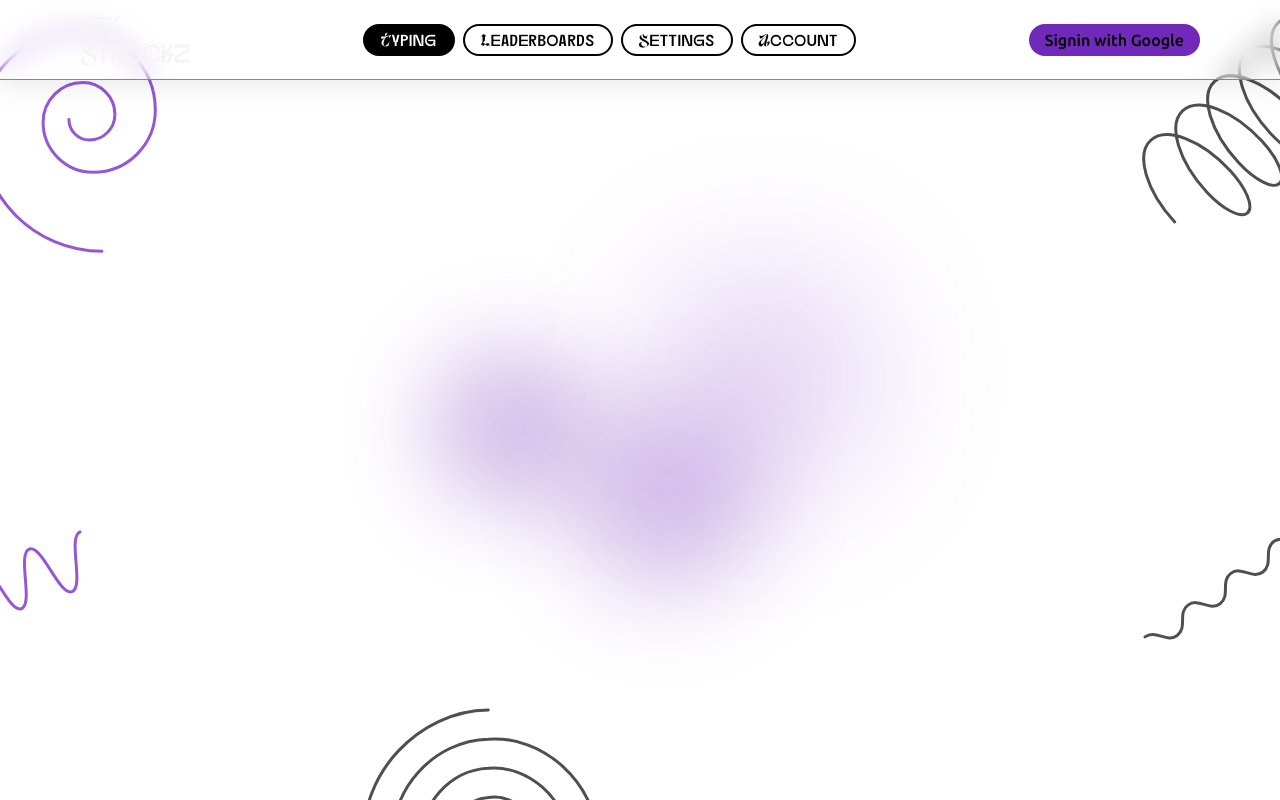
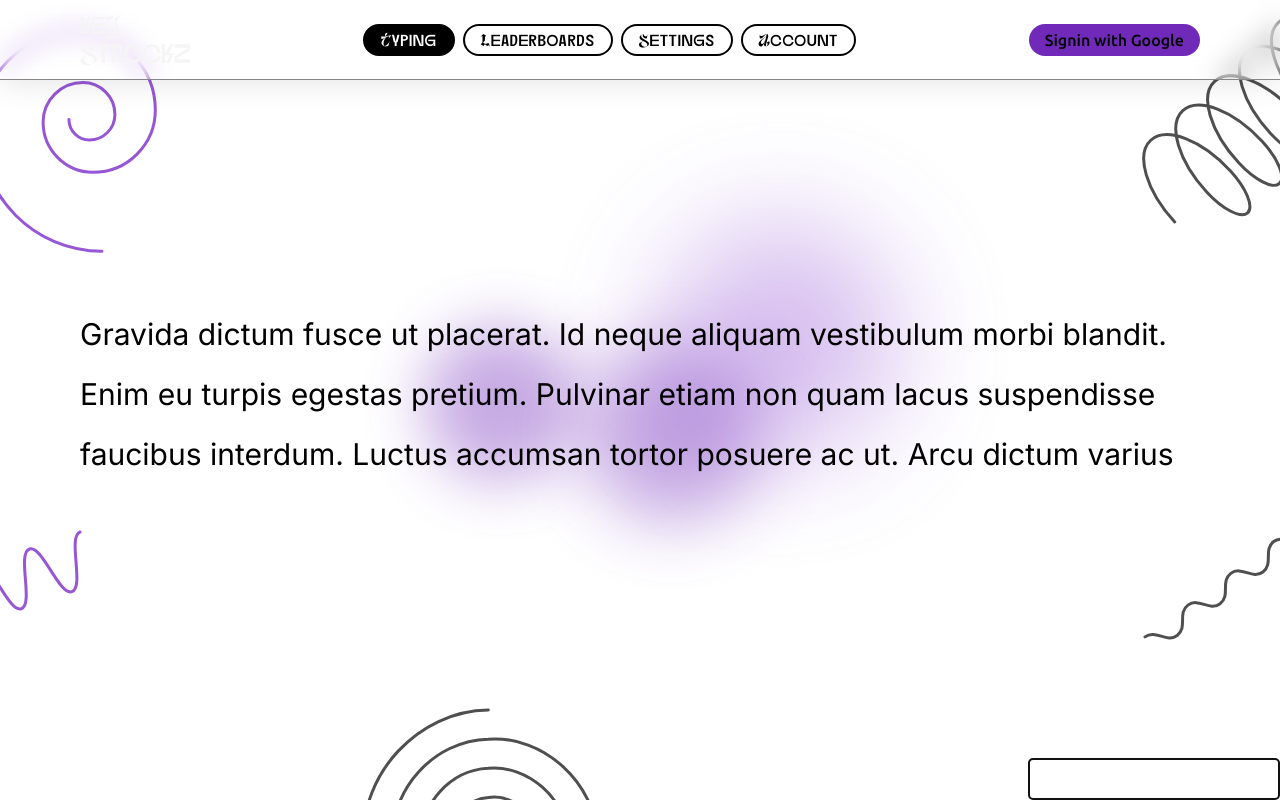
Before and after one commit to pinugit/keystrockz, a Next.js app: page / in a window 1280 px wide. Built offline with nearby package versions, Linux system fonts and the light colour scheme; no server answers.

Commit message:
completed the blob animation and added text to the play page

```diff
--- a/app/components/BgAnimationBlob/BgAnimatoinBlob.module.css
+++ b/app/components/BgAnimationBlob/BgAnimatoinBlob.module.css
@@ -13,6 +13,7 @@
   display: flex;
   justify-content: space-between;
   align-items: center;
+  margin-top: -60px;
 }
 
 .blob1 {
@@ -20,9 +21,9 @@
   height: 250px;
   border-radius: 50%;
   background: var(--primary-600);
-  animation: blob1 90s ease-in-out infinite;
-  opacity: 30%;
-  filter: blur(70px);
+  animation: blob1 70s ease-in-out infinite;
+  opacity: 40%;
+  filter: blur(50px);
 }
 
 .blob2 {
@@ -30,9 +31,9 @@
   height: 200px;
   border-radius: 50%;
   background: var(--primary-400);
-  animation: blob2 90s ease-in-out infinite;
-  opacity: 30%;
-  filter: blur(70px);
+  animation: blob2 70s ease-in-out infinite;
+  opacity: 40%;
+  filter: blur(50px);
 }
 .blob3 {
   position: absolute;
@@ -41,9 +42,10 @@
   height: 250px;
   border-radius: 50%;
   background: var(--primary-600);
-  animation: blob3 90s ease-in-out infinite;
-  opacity: 30%;
-  filter: blur(70px);
+  animation: blob3 70s ease-in-out infinite;
+  opacity: 40%;
+  filter: blur(50px);
+  margin-top: -60px;
 }
 
 @keyframes blob1 {
--- a/app/components/TypingComponents/TypingArea.tsx
+++ b/app/components/TypingComponents/TypingArea.tsx
@@ -1,14 +1,25 @@
 "use client";
 
 import TypingInput from "./TypingInput";
-
 export default function TypingArea() {
   const onLetterType = (letter: string) => {
     console.log(letter);
   };
   return (
-    <div>
+    <>
       <TypingInput onLetterType={onLetterType} />
-    </div>
+      <div className="text-[--text-primary] leading-loose text-3xl px-20 h-[24%] overflow-scroll z-50 hideScrollbar ">
+        {" "}
+        Gravida dictum fusce ut placerat. Id neque aliquam vestibulum morbi
+        blandit. Enim eu turpis egestas pretium. Pulvinar etiam non quam lacus
+        suspendisse faucibus interdum. Luctus accumsan tortor posuere ac ut.
+        Arcu dictum varius duis at consectetur lorem donec massa sapien. Sit
+        amet consectetur adipiscing elit duis. Mus mauris vitae ultricies leo
+        integer. Ac ut consequat semper viverra nam libero justo laoreet. Quis
+        imperdiet massa tincidunt nunc. Vestibulum lorem sed risus ultricies
+        tristique nulla aliquet enim. Sed faucibus turpis in eu mi bibendum.
+        Rhoncus urna neque viverra justo nec ultrices.{" "}
+      </div>
+    </>
   );
 }
--- a/app/components/TypingComponents/TypingInput.tsx
+++ b/app/components/TypingComponents/TypingInput.tsx
@@ -8,7 +8,7 @@ export default function TypingInput({ onLetterType }: props) {
     <input
       autoFocus
       type="text"
-      className="w-full p-2 border border-black rounded"
+      className="absolute bottom-0 right-0 p-2 border border-black rounded"
       onChange={(e) => {
         onLetterType(e.target.value);
         e.target.value = "";
--- a/app/globals.css
+++ b/app/globals.css
@@ -69,3 +69,10 @@
   --primary-600: #7129ba;
   --primary-900: #341356;
 }
+
+.hideScrollbar {
+  scrollbar-width: none; /* Hides scrollbar track */
+  -webkit-scrollbar-style: none; /* Hides scrollbar thumb */
+  /* for firefox */
+  scrollbar-width: none; /* Hides scrollbar track */
+}
--- a/app/page.tsx
+++ b/app/page.tsx
@@ -1,3 +1,9 @@
+import TypingArea from "./components/TypingComponents/TypingArea";
+
 export default function Home() {
-  return <></>;
+  return (
+    <div className="flex justify-center items-center h-screen">
+      <TypingArea />
+    </div>
+  );
 }
```
